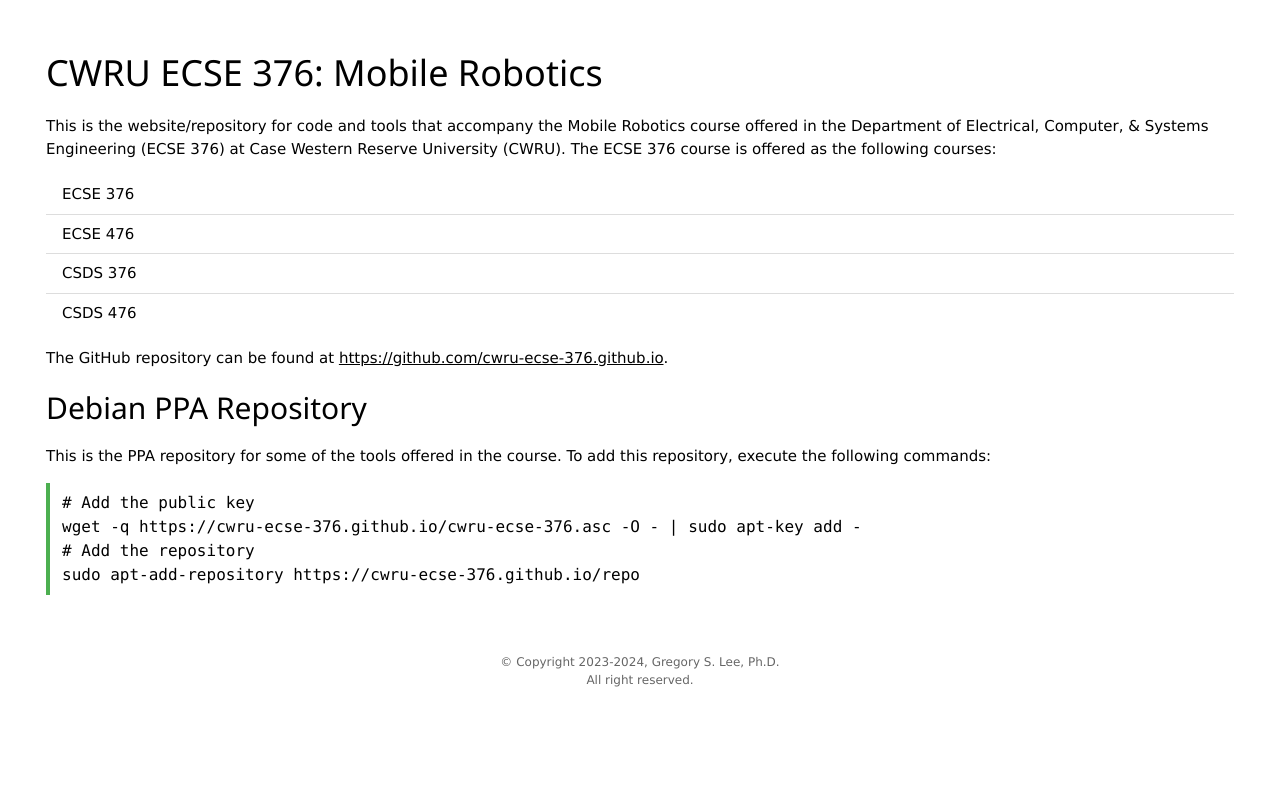
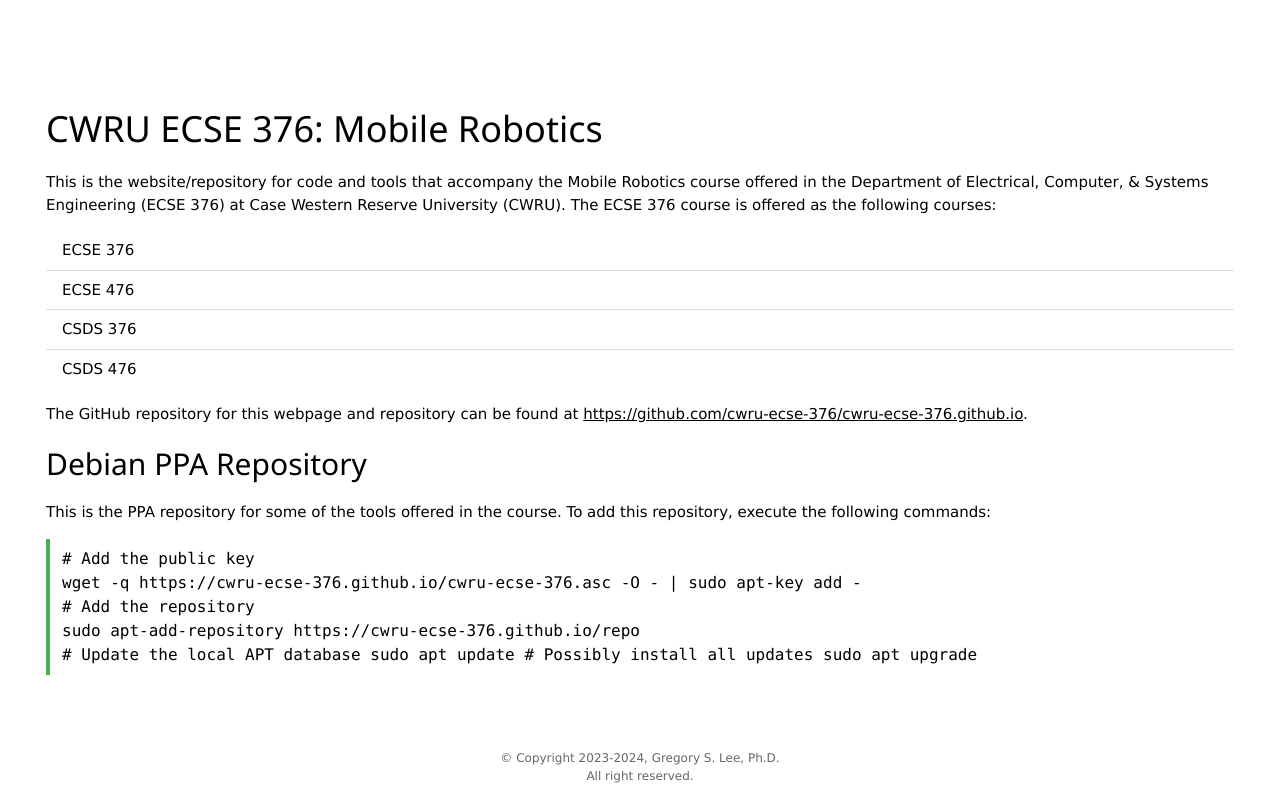
Before and after one commit to cwru-ecse-376/cwru-ecse-376.github.io, a plain HTML site: page index.html in a window 1280 px wide. Drawn offline with nearby package versions, Linux system fonts and the light colour scheme.

```diff
--- a/index.html
+++ b/index.html
@@ -4,7 +4,7 @@
     <title>CWRU ECSE 376: Mobile Robotics</title>
 </head>
 <body>
-    <div class="w3-auto" style="max-width: 2000px;margin: 46px;" >
+    <div class="w3-auto" style="max-width: 2000px; margin-top: 46px; padding: 46px;" >
         <h1>CWRU ECSE 376: Mobile Robotics</h1>
 
         <p>This is the website/repository for code and tools that accompany the Mobile Robotics course offered in the Department of Electrical, Computer, & Systems Engineering (ECSE 376) at Case Western Reserve University (CWRU).  The ECSE 376 course is offered as the following courses:</p>
@@ -16,7 +16,7 @@
             <li>CSDS 476</li>
         </ul>
 
-        <p>The GitHub repository can be found at <a href="https://github.com/cwru-ecse-376.github.io">https://github.com/cwru-ecse-376.github.io</a>.</p>
+        <p>The GitHub repository for this webpage and repository can be found at <a href="https://github.com/cwru-ecse-376/cwru-ecse-376.github.io">https://github.com/cwru-ecse-376/cwru-ecse-376.github.io</a>.</p>
 
         <h2>Debian PPA Repository</h2>
 
@@ -27,6 +27,10 @@
             wget -q https://cwru-ecse-376.github.io/cwru-ecse-376.asc -O - | sudo apt-key add -<br />
             # Add the repository<br />
             sudo apt-add-repository https://cwru-ecse-376.github.io/repo<br />
+            # Update the local APT database
+            sudo apt update
+            # Possibly install all updates
+            sudo apt upgrade
         </div>
     </div>
     <footer class="w3-container w3-center w3-small">
```
Also changed, not shown: 12 other files.
